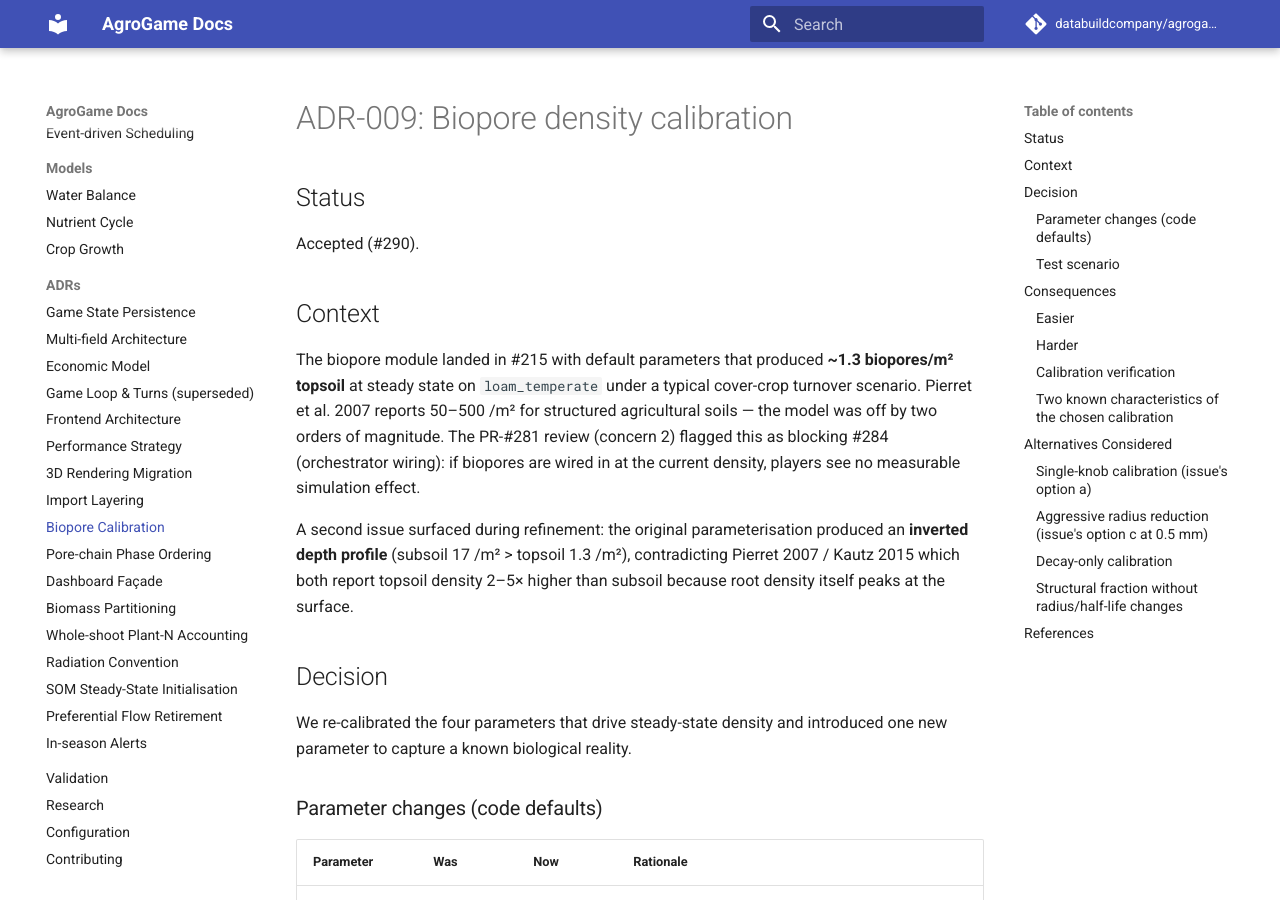
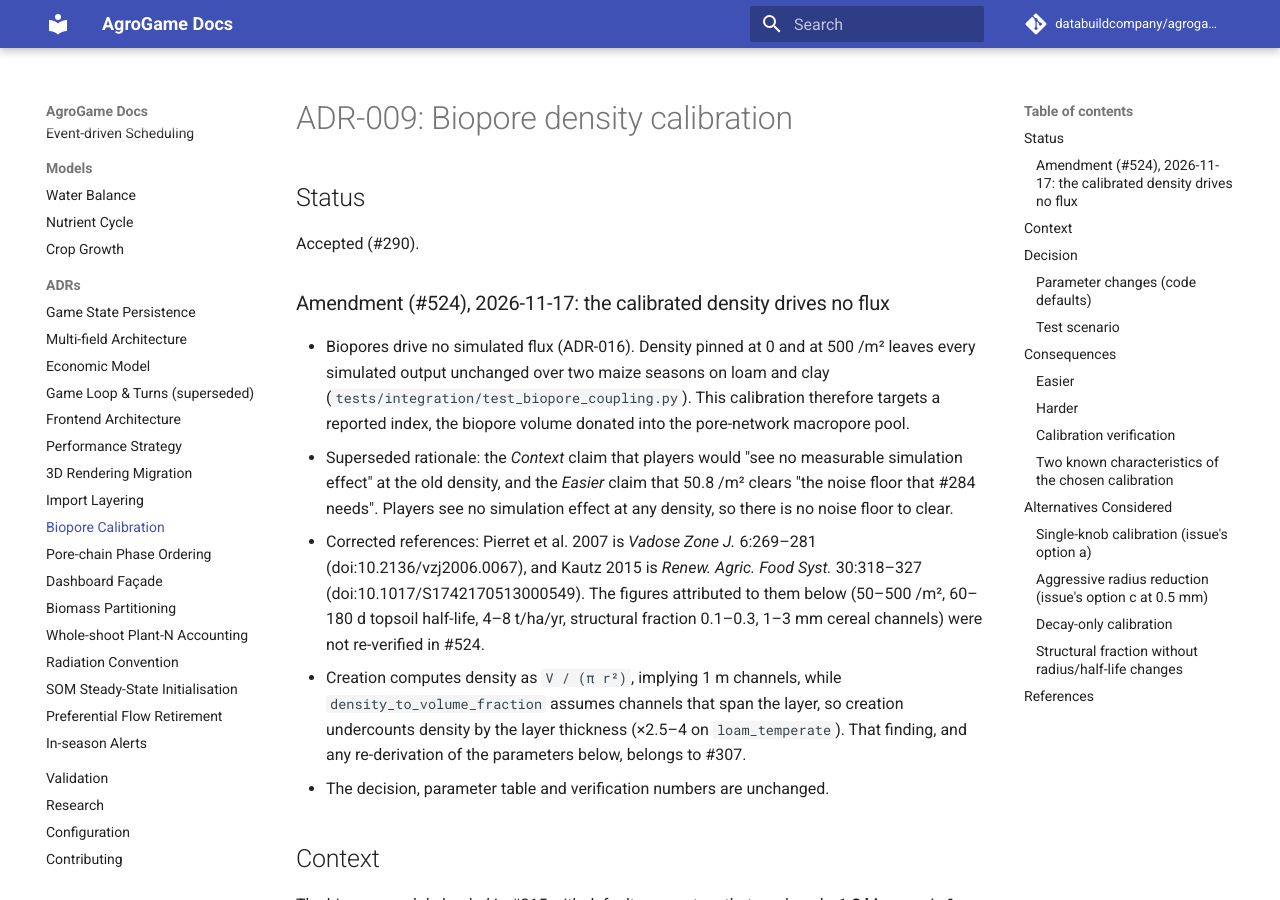
Before and after one commit to gedejong/agrogame, an MkDocs documentation site: the page built from docs/adr/ADR-009-biopore-calibration.md, in a window 1280 px wide and 900 px high. Built offline with MkDocs 1.6.1 and Material for MkDocs 9.7.7, drawn with Linux system fonts in a browser that asks for light colours; comment, search, counter and statistics services are not loaded; some of the changed text lies outside the part shown.

Commit message:
docs(#524): retire the claim that biopores and the pore partition drive flux
Option R of #524: nothing simulated changes. The docstrings, API field
descriptions, ADR-009, ADR-010 and CLAUDE.md now state what the code does.

- dynamic_state: aggregation reaches the water balance only through
  effective_ksat_factor, applied as min(1, factor); ksat_mm_per_hour is
  not read by the water balance; the partition feeds no flux.
- cascading: drop "benefit manifests as increased porosity/capacity".
- biopores/module: replace the stale "wiring deferred" paragraph and
  correct the Pierret 2007 and Kautz 2015 venues.
- api/models: ksat_mm_day and ksat_surface are a structural index
  (preset Ksat x aggregation factor 0.5-2.5); pore_macro_frac and
  pore_connectivity are reported structure (ADR-016). Descriptions only.
- ADR-010: Amendment (#524) and four sentences corrected in place.
- ADR-009: Amendment (#524), corrected references, creation-units
  finding pointed to #307. Decision, table and numbers untouched.
- CLAUDE.md: cascading bucket with SCS runoff; root-channel biopores as
  reported structure; no earthworm or Richards claims.

Co-Authored-By: Claude Opus 5.5 <noreply@anthropic.com>

```diff
--- a/docs/adr/ADR-009-biopore-calibration.md
+++ b/docs/adr/ADR-009-biopore-calibration.md
@@ -3,6 +3,29 @@
 ## Status
 
 Accepted (#290).
+
+### Amendment (#524), 2026-11-17: the calibrated density drives no flux
+
+- Biopores drive no simulated flux (ADR-016). Density pinned at 0 and at
+  500 /m² leaves every simulated output unchanged over two maize seasons on
+  loam and clay (`tests/integration/test_biopore_coupling.py`). This
+  calibration therefore targets a reported index, the biopore volume donated
+  into the pore-network macropore pool.
+- Superseded rationale: the *Context* claim that players would "see no
+  measurable simulation effect" at the old density, and the *Easier* claim
+  that 50.8 /m² clears "the noise floor that #284 needs". Players see no
+  simulation effect at any density, so there is no noise floor to clear.
+- Corrected references: Pierret et al. 2007 is *Vadose Zone J.* 6:269–281
+  (doi:10.2136/vzj2006.0067), and Kautz 2015 is *Renew. Agric. Food Syst.*
+  30:318–327 (doi:10.1017/S1742170513000549). The figures attributed to them
+  below (50–500 /m², 60–180 d topsoil half-life, 4–8 t/ha/yr, structural
+  fraction 0.1–0.3, 1–3 mm cereal channels) were not re-verified in #524.
+- Creation computes density as `V / (π r²)`, implying 1 m channels, while
+  `density_to_volume_fraction` assumes channels that span the layer, so
+  creation undercounts density by the layer thickness (×2.5–4 on
+  `loam_temperate`). That finding, and any re-derivation of the parameters
+  below, belongs to #307.
+- The decision, parameter table and verification numbers are unchanged.
 
 ## Context
 
@@ -146,12 +169,14 @@ sense in combination with the other changes.
 
 ## References
 
-- Pierret et al. 2007, *Plant and Soil* 286 — structured-soil biopore
-  density (50–500 /m²) and depth profile.
+- Pierret et al. 2007, *Vadose Zone J.* 6:269–281,
+  doi:10.2136/vzj2006.0067 — structured-soil biopore density (50–500 /m²)
+  and depth profile (figures not re-verified, see the #524 amendment).
 - Six et al. 2004, *Plant and Soil* 269 — root-to-pore conversion;
   structural vs fine roots.
-- Kautz 2015, *Soil and Tillage Research* 152 — biopore persistence,
-  decay half-lives, cereal channel diameters.
+- Kautz 2015, *Renew. Agric. Food Syst.* 30:318–327,
+  doi:10.1017/S1742170513000549 — biopore persistence, decay half-lives,
+  cereal channel diameters (figures not re-verified, see the #524 amendment).
 - Bidlack & Buxton 1992 — fine-root tissue density and turnover rates.
 - Jackson et al. 1996, *Oecologia* 108 — global root distribution.
 - Issue #290 — calibration plan and PO sign-off.
```
Also changed, not shown: CLAUDE.md (+5 -4 lines), docs/adr/ADR-010-pore-chain-phase-ordering.md (+17 -4 lines), 6 other files.
